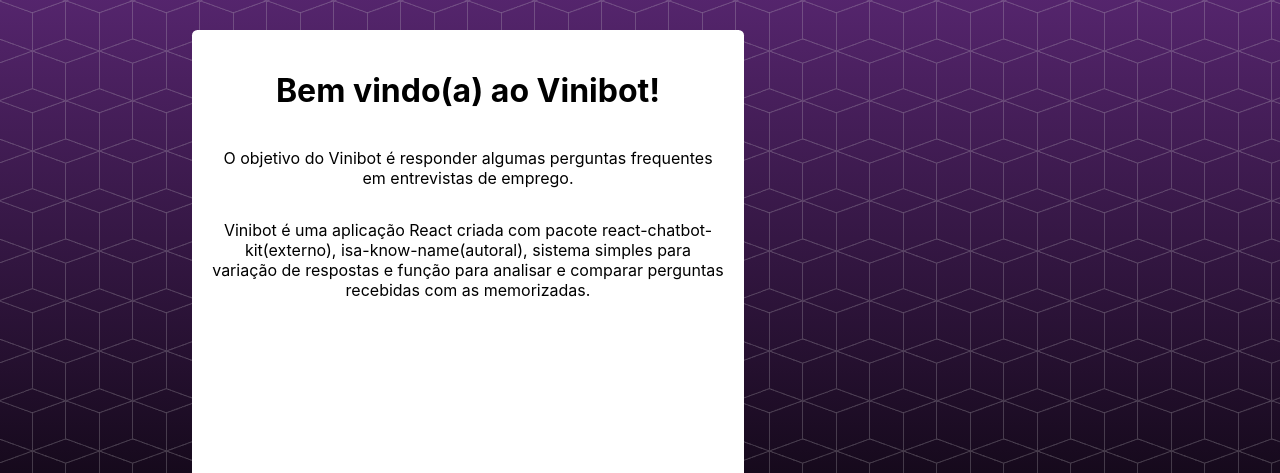
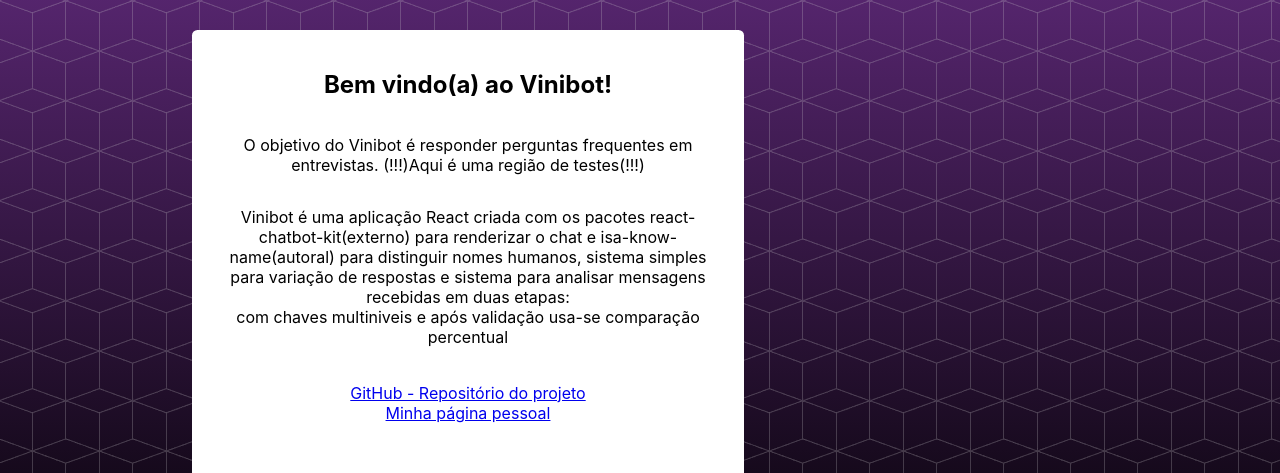
Before and after one commit to vmaffioli/chatbot-faqbi, a React (Create React App) app: page / in a window 1280 px wide. Shown: the part 162-635 px from the top of the page. Built offline with nearby package versions, Linux system fonts and the light colour scheme.

Commit message:
new apresentation

```diff
--- a/src/components/App/App.js
+++ b/src/components/App/App.js
@@ -12,9 +12,12 @@
     <div className="App">
 
       <div className="info-container">
-        <h1>Bem vindo(a) ao Vinibot!</h1>
-        <p>O objetivo do Vinibot é responder algumas perguntas frequentes em entrevistas de emprego.</p>
-        <p>Vinibot é uma aplicação React criada com pacote react-chatbot-kit(externo), isa-know-name(autoral), sistema simples para variação de respostas e função para analisar e comparar perguntas recebidas com as memorizadas.</p>
+        <h2>Bem vindo(a) ao Vinibot!</h2>
+        <p>O objetivo do Vinibot é responder perguntas frequentes em entrevistas. (!!!)Aqui é uma região de testes(!!!)</p>
+        <p>Vinibot é uma aplicação React criada com os pacotes react-chatbot-kit(externo) para renderizar o chat e isa-know-name(autoral) para distinguir nomes humanos, sistema simples para variação de respostas e sistema para analisar mensagens recebidas em duas etapas: <br/>com chaves multiniveis e após validação usa-se comparação percentual</p>
+        <br/>
+        <a href="https://github.com/vmaffioli/faqbi-client">GitHub - Repositório do projeto</a>
+        <a href="http://viniciusmaffioli.herokuapp.com/">Minha página pessoal</a>
       </div>
 
       <div className="chat-container">
--- a/src/components/Chatbot/config.js
+++ b/src/components/Chatbot/config.js
@@ -13,16 +13,6 @@
     "default"
   ],
 
-    customStyles: {
-        botMessageBox: {
-          backgroundColor: "#cc0000",
-        },
-        chatButton: {
-          backgroundColor: "#000",
-        },
-
-      },
-
   initialMessages: [
     createChatBotMessage(messages.presentation_init()),
     createChatBotMessage(
```
Lines whose indentation alone changed are shown as unchanged.
